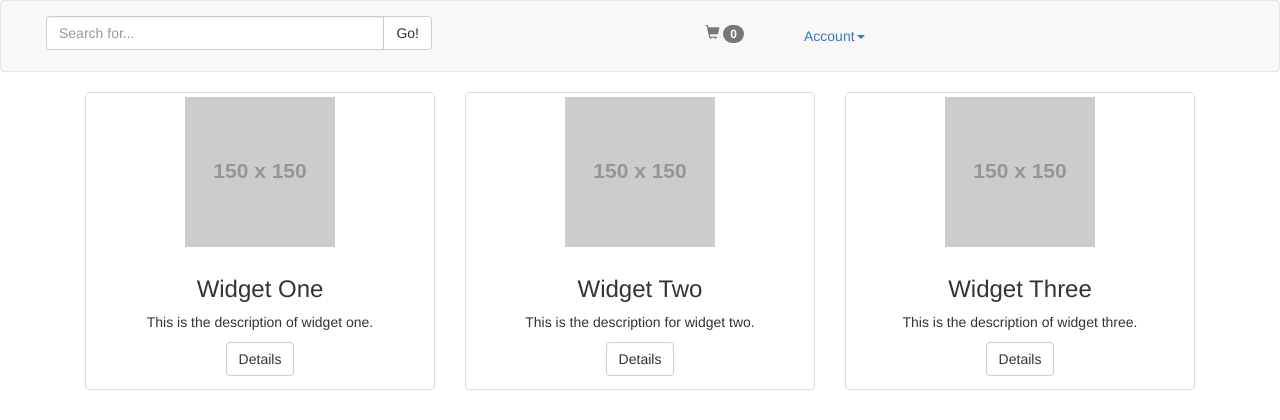
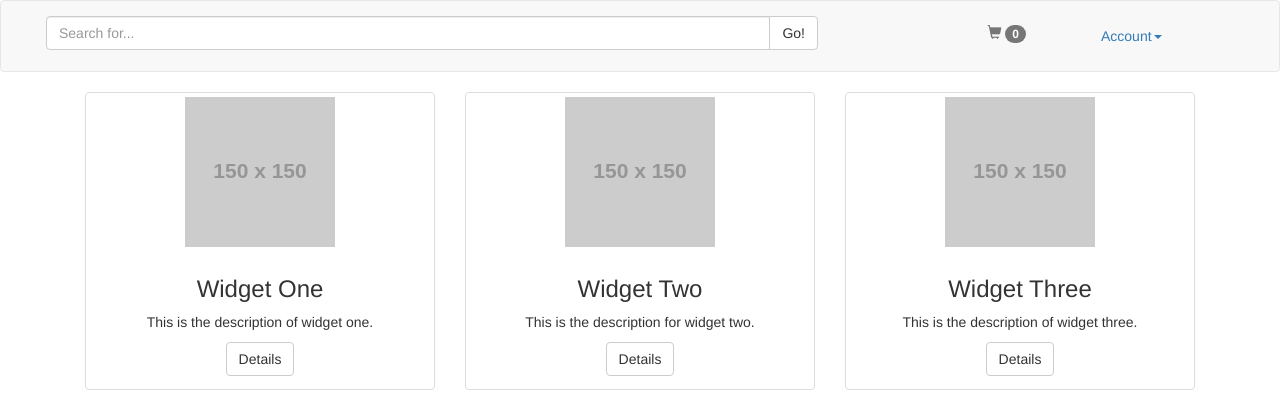
Before and after one commit to cassac/onlinestore, a Django app: page / in a window 1280 px wide. Shown: the top 420 px of the page. Run offline with Django 3.2, Linux system fonts and the light colour scheme; data comes from the database, SQL or seed files in the repository; grey boxes labelled with a size stand in for pictures from a placeholder-image service; some libraries are stand-ins or nearby versions.

Commit message:
adjusts navbar

```diff
--- a/onlinestore/templates/navbar.html
+++ b/onlinestore/templates/navbar.html
@@ -1,7 +1,8 @@
 <nav class="navbar navbar-default">
 	<div class="container-fluid">
 	    <div class="navbar-header">
-			<form class="col-xs-6 col-sm-4 navbar-text navbar-left" role="search" action="/search/">
+	    <div class="col-xs-8 col-md-8">
+			<form class="navbar-text pull-right" role="search" action="/search/">
 				<div class="input-group">
 					<input type="text" name="term" class="form-control" placeholder="Search for...">
 					<span class="input-group-btn">
@@ -9,13 +10,17 @@
 					</span>
 				</div>
 			</form>
-			<ul class="col-xs-2 col-sm-3 nav" style="margin-top:0.5em">
+		</div>
+		<div class="col-xs-2">
+			<ul class="nav" style="margin-top:0.5em">
 				<li class="navbar-text pull-right">
 					<span class="glyphicon glyphicon-shopping-cart"></span>
 					<span class="badge">0</span>
 				</li>
 			</ul>
-			<ul class="col-xs-4 col-sm-3 nav navbar-text">
+		</div>
+		<div class="col-xs-2">
+			<ul class="nav navbar-text">
 				<li class="dropdown">
 					<a href="#" class="dropdown-toggle" data-toggle="dropdown" role="button" aria-haspopup="true" aria-expanded="false">Account<span class="caret"></span></a>
 					<ul class="dropdown-menu">
@@ -26,6 +31,7 @@
 					</ul>
 				</li>
 			</ul>
+		</div>
 	    </div>
 	</div>
 </nav>
```
